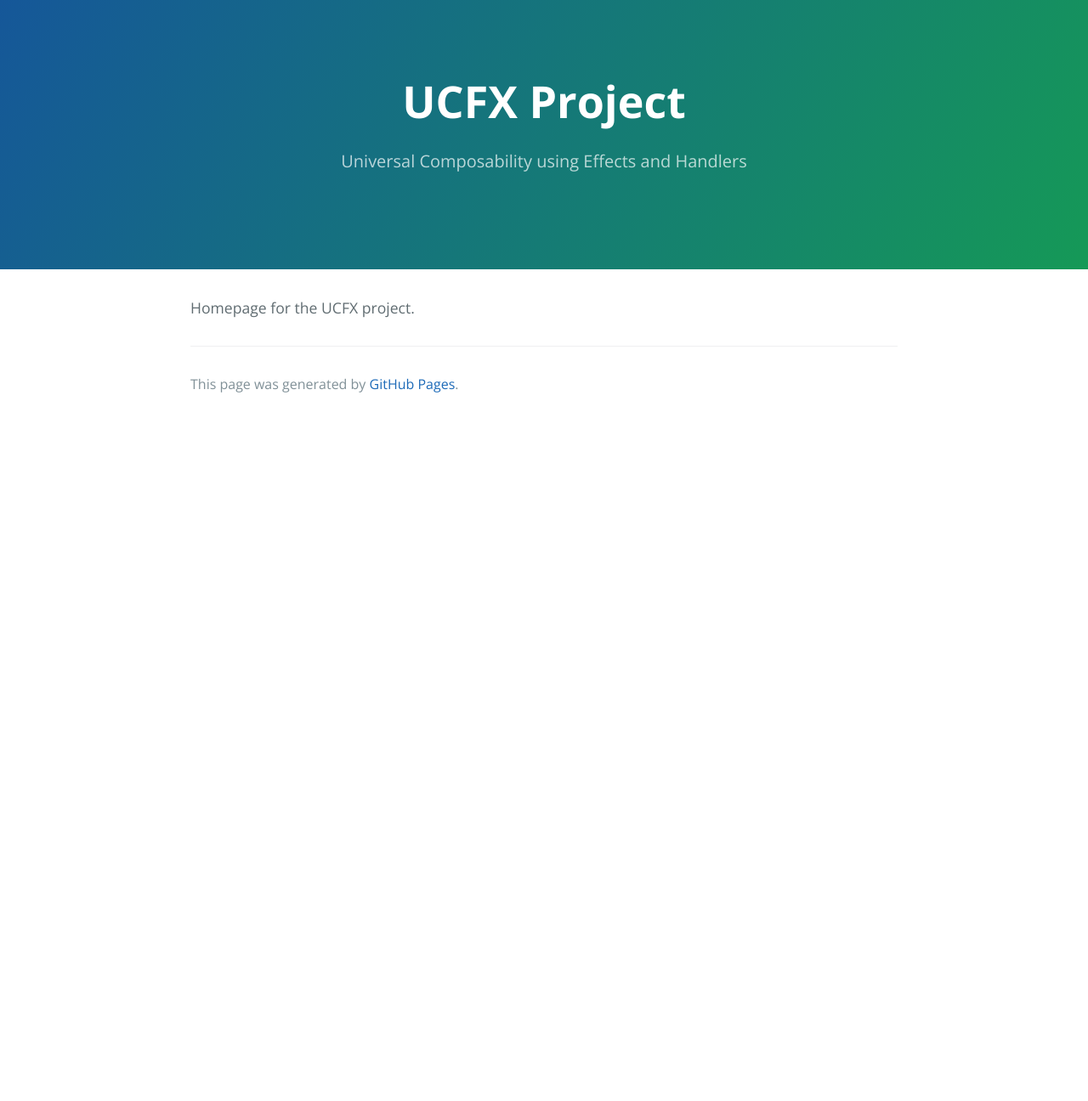
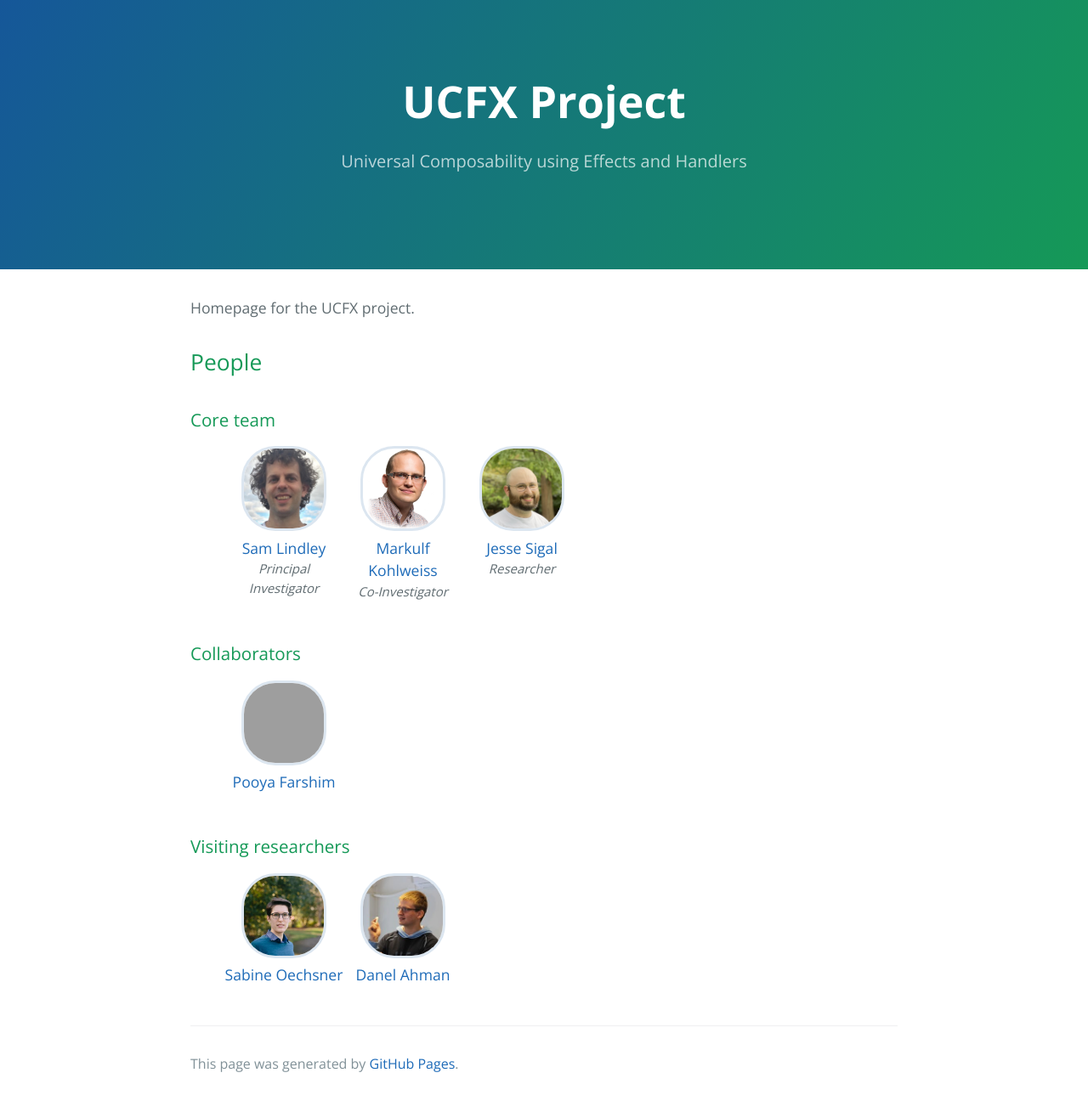
Before and after one commit to uc-fx/uc-fx.github.io, a Jekyll site: the page built from index.md, in a window 1280 px wide. Shown: the whole page at 85% size. Built offline with Jekyll 4.4.1, drawn with Linux system fonts in a browser that asks for light colours; before the commit the page ends 900 px from its top, so only the background shows below that; grey boxes are pictures that could not be loaded.

Commit message:
Added team members.

```diff
--- /dev/null
+++ b/_data/people.yaml
@@ -0,0 +1,27 @@
+- category: Core team
+  people:
+    - name: Sam Lindley
+      website: https://homepages.inf.ed.ac.uk/slindley/
+      image: sam.jpg
+      role: Principal Investigator
+    - name: Markulf Kohlweiss
+      website: https://homepages.inf.ed.ac.uk/mkohlwei/
+      role: Co-Investigator
+      image: markulf.png
+    - name: Jesse Sigal
+      website: https://jsigal.com
+      image: jesse.png
+      role: Researcher
+- category: Collaborators
+  people:
+    - name: Pooya Farshim
+      website: https://farshim.github.io/
+      image: pooya.png
+- category: Visiting researchers
+  people:
+    - name: Sabine Oechsner
+      website: https://soechsner.de/
+      image: sabine.webp
+    - name: Danel Ahman
+      website: https://danel.ahman.ee/
+      image: danel.jpg
--- /dev/null
+++ b/_sass/lists.scss
@@ -0,0 +1,104 @@
+/* Team members */
+.member {
+    display: inline-block;
+    width: 140px;
+    padding-bottom: 15px;
+}
+
+.member .member-photograph {
+    text-align: center;
+    display: block;
+    width: 100%;
+}
+
+.member-photograph img {
+    border-radius: 40%;
+    border: 3px solid $border-color;
+    width: 100px;
+    height: 100px;
+    object-fit: cover;
+}
+
+.member .member-role, .member .member-name {
+    display: block;
+    text-align: center;
+}
+
+.member-role {
+    font-style: italic;
+    font-size: 85%;
+}
+
+/* Flexible 3 cell grid */
+ul.grid-3 {
+    text-align: center;
+    justify-items: start;
+}
+
+@media only screen and (min-width: 900px) {
+    ul.grid-3 {
+        display: grid;
+        grid-template-columns: auto auto 1fr;
+    }
+}
+
+@media only screen and (min-width: 600px) and (max-width:900px) {
+    ul.grid-3 {
+        display: grid;
+        grid-template-columns: auto 1fr;
+    }
+}
+
+@media only screen and (min-width: 200px) and (max-width: 600px) {
+    ul.grid-3 {
+        display: block;
+        padding-left: 0;
+        list-style-position: inside;
+    }
+}
+
+ul.grid-3 li {
+    display: inline-block;
+}
+
+
+/* Flexible 5 cell grid */
+ul.grid-5 {
+    text-align: center;
+    justify-items: start;
+}
+
+@media only screen and (min-width: 900px) {
+    ul.grid-5 {
+        display: grid;
+        grid-template-columns: auto auto auto auto 1fr;
+    }
+}
+
+@media only screen and (min-width: 600px) and (max-width:899px) {
+    ul.grid-5 {
+        display: grid;
+        grid-template-columns: auto auto 1fr;
+    }
+}
+
+@media only screen and (min-width: 200px) and (max-width: 599px) {
+    ul.grid-5 {
+        display: grid;
+        grid-template-columns: auto auto 1fr;
+        padding-left: 0;
+        list-style-position: inside;
+    }
+}
+
+ul.grid-5 li {
+    display: inline-block;
+}
+
+/* Misc: do not display member photographs nor project partners logos
+   on tiny screens. */
+@media only screen and (max-width: 200px) {
+    .member-photograph img {
+        display: none;
+    }
+}
--- a/assets/css/style.scss
+++ b/assets/css/style.scss
@@ -2,3 +2,4 @@
 ---
 
 @import 'jekyll-theme-cayman';
+@import 'lists';
--- a/index.md
+++ b/index.md
@@ -1,5 +1,31 @@
 ---
 layout: default
+title: UCFX Project
+subtitle: Universal Composability using Effects and Handlers
 ---
 
 Homepage for the UCFX project.
+
+## People
+{% for grouping in site.data.people %}
+### {{ grouping.category }}
+<ul class="grid-5">
+{% for person in grouping.people %}
+<li>
+    <div class="member">
+        <div class="member-photograph">
+            <img src="assets/images/{{ person.image }}" alt="{{ person.name }}">
+        </div>
+        <div class="member-name">
+            <a href="{{ person.website }}">{{ person.name }}</a>
+        </div>
+        {% if person.role %}
+        <div class="member-role">
+            {{ person.role }}
+        </div>
+        {% endif %}
+    </div>
+</li>
+{% endfor %}
+</ul>
+{% endfor %}
```
Also changed, not shown: Gemfile.lock, assets/images/danel.jpg (added), assets/images/jesse.png (added), assets/images/markulf.png (added), assets/images/sabine.webp (added), assets/images/sam.jpg (added), 3 other files.
